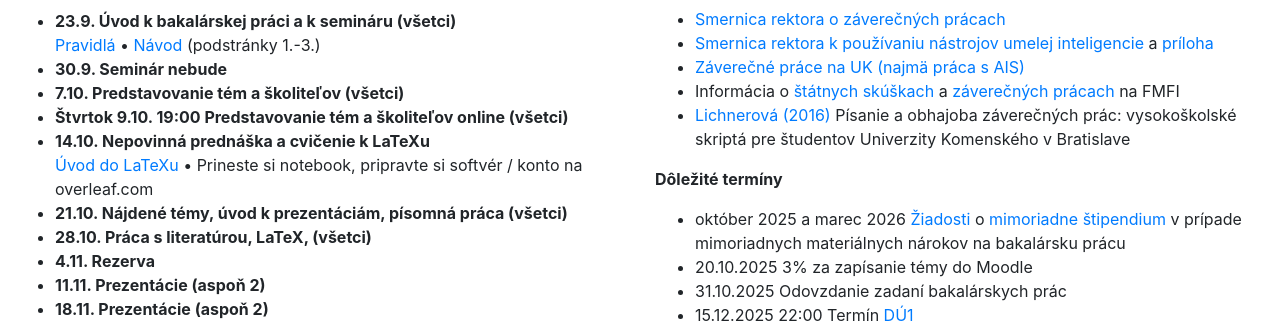
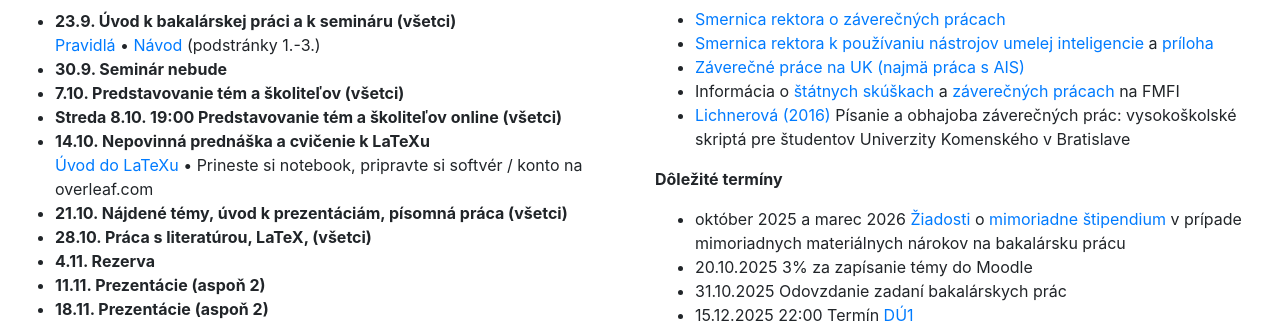
Before and after one commit to bbrejova/bcdav, a Jekyll site: the page built from index.md, in a window 1280 px wide. Shown: the part 161-484 px from the top of the page. Built offline with Jekyll 4.4.1, drawn with Linux system fonts in a browser that asks for light colours; nearby versions of some CDN libraries.

Commit message:
zmena casu

```diff
--- a/index.md
+++ b/index.md
@@ -9,7 +9,7 @@ layout: index
 [Pravidlá](./Pravidlá_ZS.md)  • [Návod](./Návod.md) (podstránky 1.-3.)
 * **30.9. Seminár nebude**
 * **7.10. Predstavovanie tém a školiteľov (všetci)**
-* **Štvrtok 9.10. 19:00 Predstavovanie tém a školiteľov online (všetci)**
+* **Streda 8.10. 19:00 Predstavovanie tém a školiteľov online (všetci)**
 * **14.10. Nepovinná prednáška a cvičenie k LaTeXu**<br>
 [Úvod do LaTeXu](./Úvod_do_LaTeXu.md) • Prineste si notebook, pripravte si softvér / konto na overleaf.com
 * **21.10. Nájdené témy, úvod k prezentáciám, písomná práca (všetci)**<br>
```
